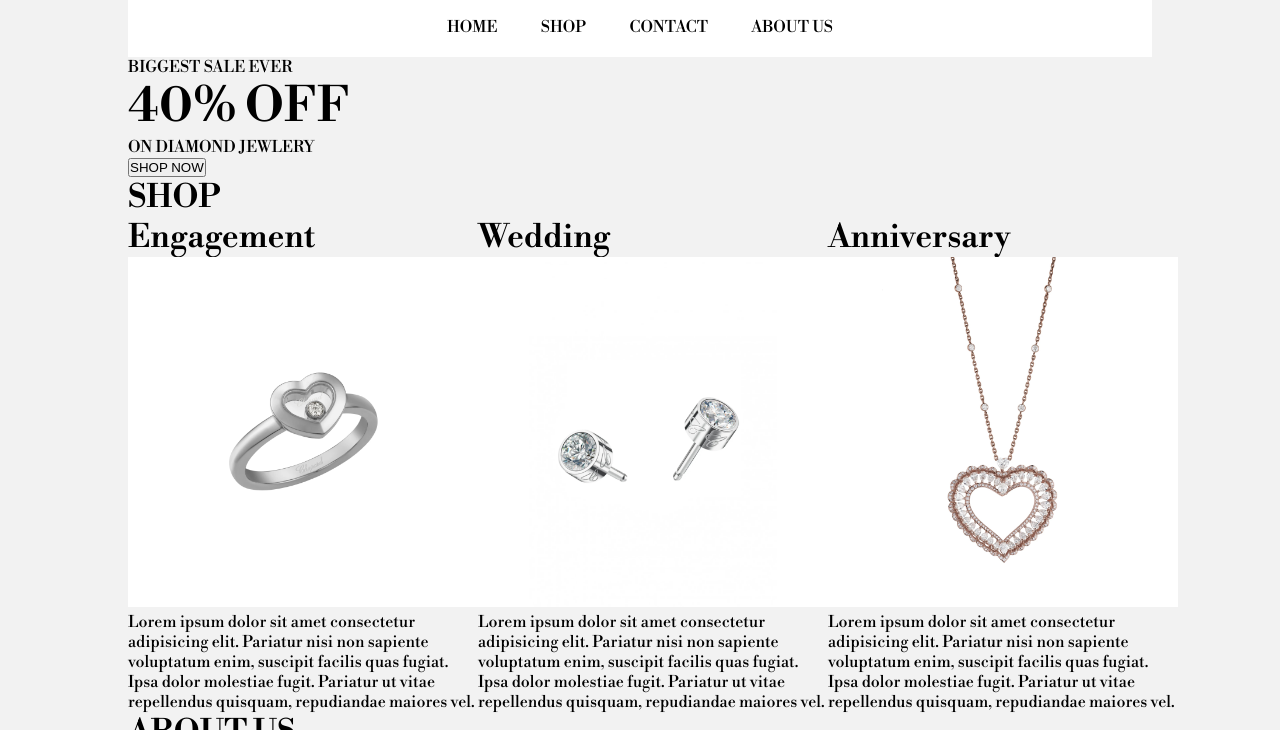
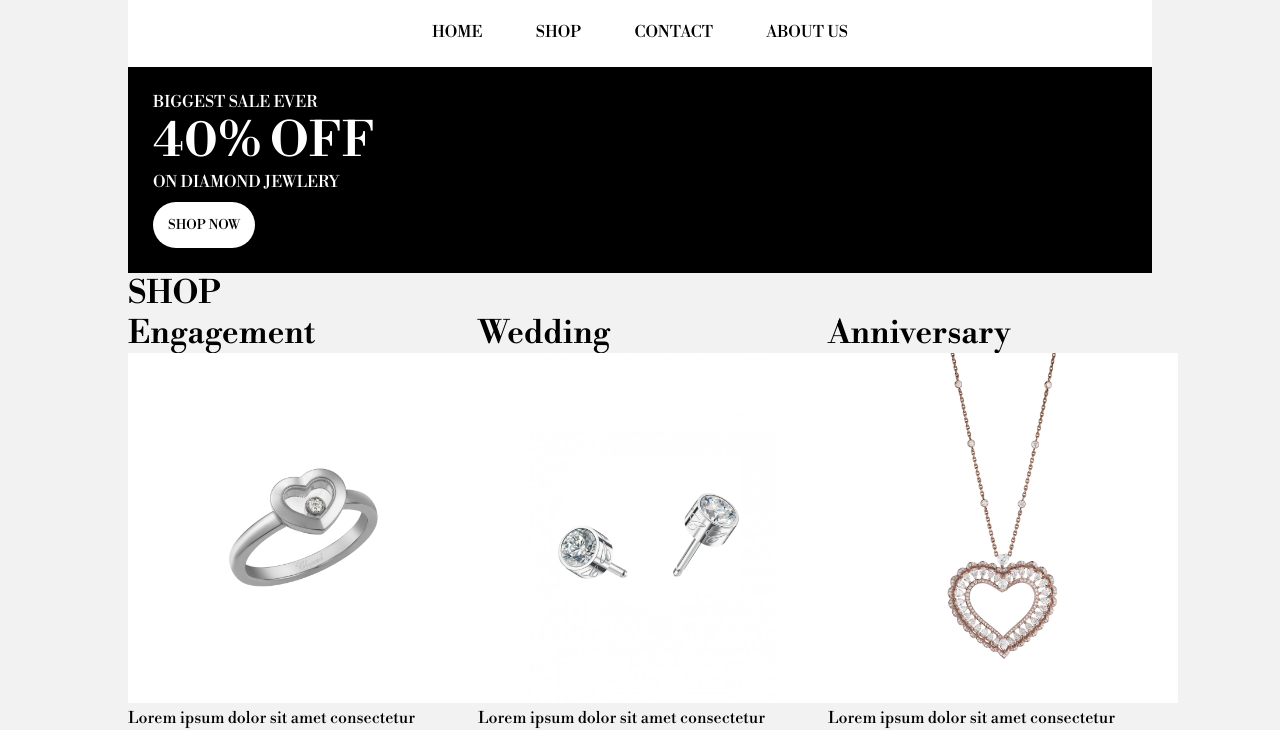
Before and after one commit to kumailalidev/mangata-and-gallo, a plain HTML site: page index.html in a window 1280 px wide. Shown: the part 47-777 px from the top of the page. Drawn offline with nearby package versions, Linux system fonts and the light colour scheme.

Commit message:
Added styling to promotional_banner

```diff
--- a/css/styles.css
+++ b/css/styles.css
@@ -7,6 +7,7 @@
 body {
     background-color: #f2f2f2;
     font-family:'Libre Bodoni', serif;
+    font-weight: 400;
     margin-left: 10%;
     margin-right: 10%;
 }
@@ -35,12 +36,13 @@ header > img {
     margin-right: auto;
 }
 
+/* Navigation bar */
 .nav_bar {
     background-color: #ffffff;
 }
 .nav_bar a {
     display: inline-block;
-    padding: 20px;
+    padding: 25px;
     text-decoration: none;
     color: #000;
 }
@@ -55,6 +57,32 @@ section {
 }
 article {
     flex: 1;
+}
+
+/* Promotional banner */
+.promotional_banner {
+    background-color: #000;
+}
+.promotional_banner_content {
+    padding: 25px;
+    color: #ffffff;
+}
+.promotional_banner_content button {
+    font-family:'Libre Bodoni', serif;
+    margin-top: 10px;
+    padding: 15px;
+    background-color: #fff;
+    border: none;
+    border-radius: 25px;
+}
+.promotional_banner_content button:hover {
+    font-family:'Libre Bodoni', serif;
+    margin-top: 10px;
+    padding: 15px;
+    background-color: #000;
+    border: 1px solid white;
+    border-radius: 25px;
+    color: #f2f2f2;
 }
 
 /* Shop */
--- a/index.html
+++ b/index.html
@@ -36,15 +36,13 @@
     <!-- Main content of website -->
     <main>
         <!-- Promotional banner -->
-        <section class="promptional_banner">
-            <article>
-                <div>
-                    <p>BIGGEST SALE EVER</p>
-                    <h1>40% OFF</h1>
-                    <p>ON DIAMOND JEWLERY</p>
-                </div>
-                <button class="button">SHOP NOW</button>
-            </article>
+        <section class="promotional_banner">
+            <div class="promotional_banner_content">
+                <p>BIGGEST SALE EVER</p>
+                <h1>40% OFF</h1>
+                <p>ON DIAMOND JEWLERY</p>
+                <button class="shop_now">SHOP NOW</button>
+            </div>
         </section>
         <!-- Content -->
         <div class="section_heading">
```
